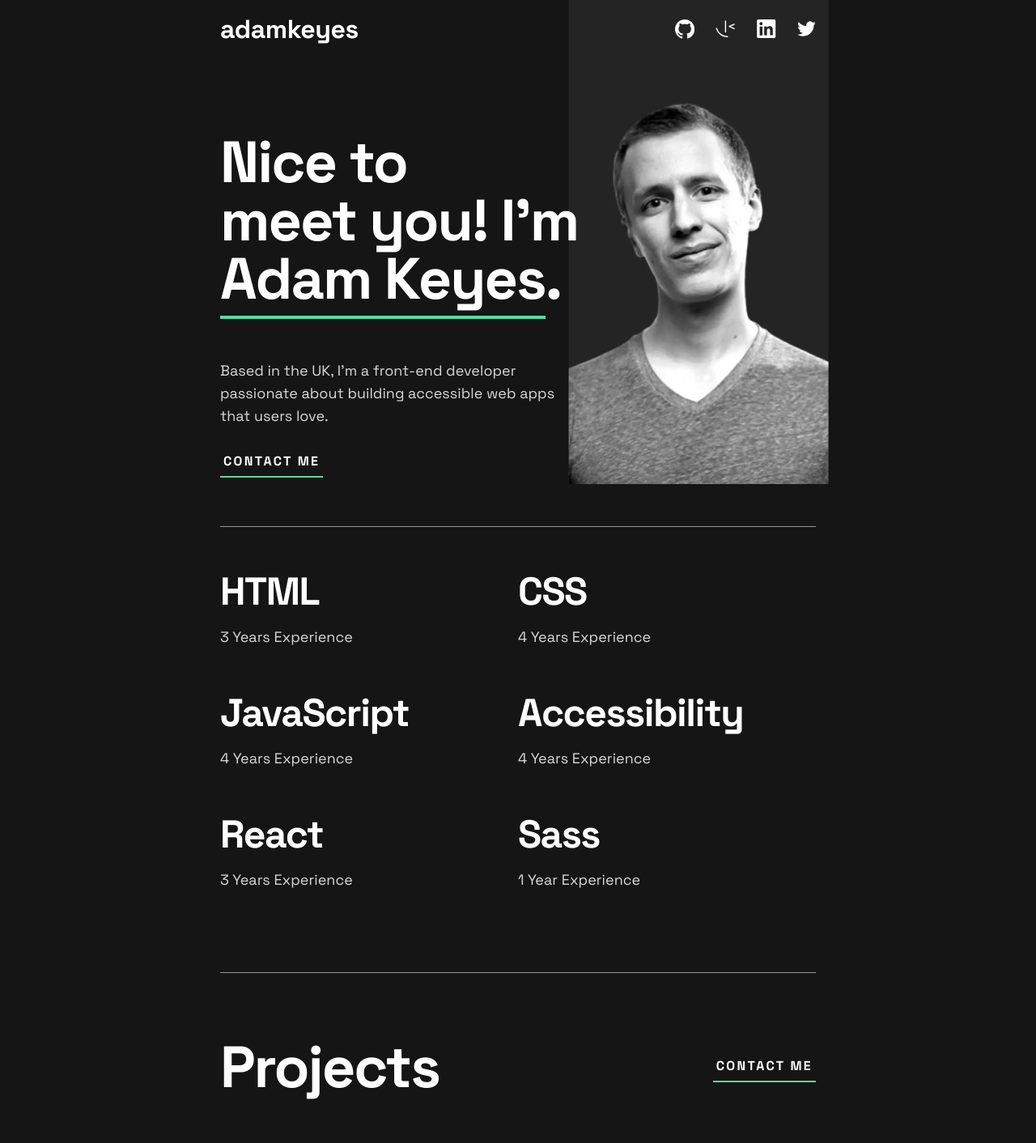
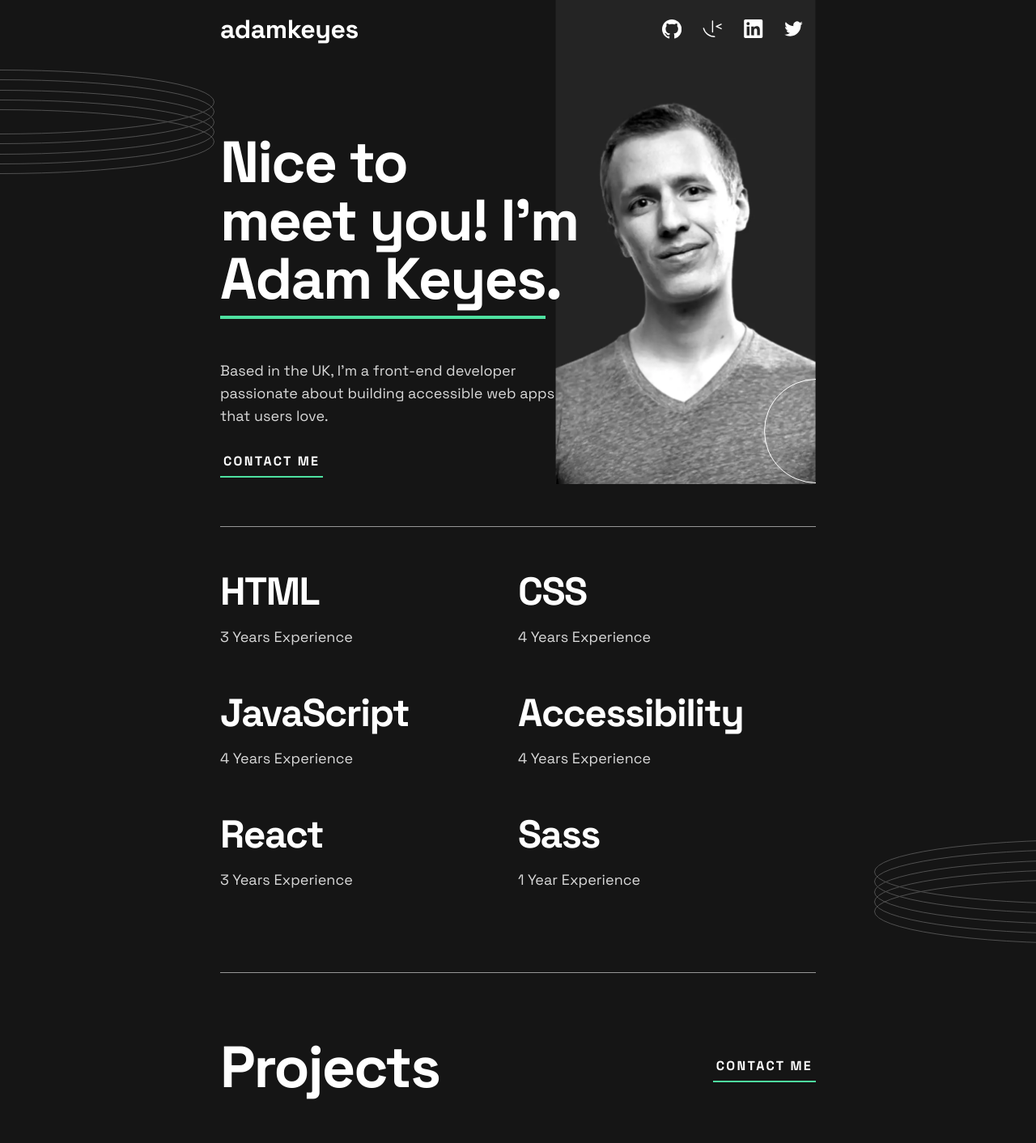
Before and after one commit to luAr26/single-page-developer-portfolio-code, a Next.js app: page / in a window 1280 px wide. Shown: the top 1412 px of the page at 81% size. Built offline with nearby package versions, Linux system fonts and the light colour scheme.

Commit message:
Add background images to all the sections.

```diff
--- a/app/_components/Contact.jsx
+++ b/app/_components/Contact.jsx
@@ -1,6 +1,7 @@
 /** @format */
 import Link from "next/link";
 import SocialLinks from "./SocialLinks";
+import ContactForm from "@/app/_components/ContactForm";
 
 function Contact() {
   return (
@@ -15,48 +16,7 @@ function Contact() {
               possible.
             </p>
           </div>
-          <form action='' className='w-full desktop:w-[445px]'>
-            <div className='mt-8 desktop:mt-0'>
-              <label htmlFor='name' className='sr-only'>
-                Name
-              </label>
-              <input
-                type='text'
-                name='name'
-                id='name'
-                placeholder='Name'
-                className='form-input'
-              />
-            </div>
-            <div className='mt-8'>
-              <label htmlFor='email' className='sr-only'>
-                Name
-              </label>
-              <input
-                type='email'
-                name='email'
-                id='email'
-                placeholder='Email'
-                className='form-input'
-              />
-            </div>
-            <div className='mt-8'>
-              <label htmlFor='message' className='sr-only'>
-                Message
-              </label>
-              <textarea
-                name='message'
-                id='message'
-                placeholder='Message'
-                className='form-input h-[107px]'
-              ></textarea>
-            </div>
-            <div className='flex justify-end mt-8'>
-              <button type='submit' className='btn'>
-                Send message
-              </button>
-            </div>
-          </form>
+          <ContactForm />
         </div>
         <div className='border-t border-white mt-[87px] tablet:mt-[92px] flex flex-col items-center pt-[39px] pb-[60px] gap-5 tablet:flex-row tablet:justify-between tablet:pt-[30px] tablet:pb-[40px] desktop:pt-[47px] desktop:pb-[92px]'>
           <Link href='' className='logo'>
--- /dev/null
+++ b/app/_components/ContactForm.jsx
@@ -0,0 +1,50 @@
+/** @format */
+
+function ContactForm() {
+  return (
+    <form action='' className='w-full desktop:w-[445px]'>
+      <div className='mt-8 desktop:mt-0'>
+        <label htmlFor='name' className='sr-only'>
+          Name
+        </label>
+        <input
+          type='text'
+          name='name'
+          id='name'
+          placeholder='Name'
+          className='form-input'
+        />
+      </div>
+      <div className='mt-8'>
+        <label htmlFor='email' className='sr-only'>
+          Name
+        </label>
+        <input
+          type='email'
+          name='email'
+          id='email'
+          placeholder='Email'
+          className='form-input'
+        />
+      </div>
+      <div className='mt-8'>
+        <label htmlFor='message' className='sr-only'>
+          Message
+        </label>
+        <textarea
+          name='message'
+          id='message'
+          placeholder='Message'
+          className='form-input h-[107px]'
+        ></textarea>
+      </div>
+      <div className='flex justify-end mt-8'>
+        <button type='submit' className='btn'>
+          Send message
+        </button>
+      </div>
+    </form>
+  );
+}
+
+export default ContactForm;
--- a/app/_components/Header.jsx
+++ b/app/_components/Header.jsx
@@ -6,8 +6,8 @@ import CirclePattern from "@/public/images/pattern-circle.svg";
 function Header({ children }) {
   return (
     // TODO: Add background-images to the header
-    <header className='container relative text-center tablet:text-left'>
-      {children}
+    <header className='text-center  tablet:text-left' id='main-header'>
+      <div className='container relative'>{children}</div>
       {/* <RingsPattern /> */}
       {/* <CirclePattern /> */}
     </header>
--- a/app/_components/Hero.jsx
+++ b/app/_components/Hero.jsx
@@ -9,14 +9,17 @@ import profileImageDesktop from "@/public/images/image-profile-desktop.webp";
 
 function Hero() {
   return (
-    <div className='flex flex-col items-center gap-6 pb-20 tablet:pb-[60px] desktop:pb-[238px]'>
+    <div
+      className='flex flex-col items-center gap-6 pb-20 tablet:pb-[60px] desktop:pb-[238px]'
+      id='hero-container'
+    >
       <div className='relative h-[383px] w-[174px] tablet:hidden'>
         <Image src={profileImageMobile} alt='Profile Image' priority />
       </div>
-      <div className='h-[600px] w-[322px] hidden tablet:block tablet:absolute tablet:right-0 desktop:hidden'>
+      <div className='h-[600px] w-[322px] hidden tablet:block tablet:absolute tablet:right-4 desktop:hidden tablet:-z-10'>
         <Image src={profileImageTablet} alt='Profile Image' priority />
       </div>
-      <div className='h-[720px] w-[445px] hidden desktop:block desktop:absolute desktop:right-0'>
+      <div className='h-[720px] w-[445px] hidden desktop:block desktop:absolute desktop:right-4 desktop:-z-10'>
         <Image src={profileImageDesktop} alt='Profile Image' priority />
       </div>
       <div className='flex flex-col items-center gap-6 tablet:items-start tablet:w-full tablet:relative tablet:mt-[148px] desktop:mt-[178px]'>
--- a/app/_components/Main.jsx
+++ b/app/_components/Main.jsx
@@ -1,7 +1,11 @@
 /** @format */
 
 function Main({ children }) {
-  return <main className='container'>{children}</main>;
+  return (
+    <main id='main'>
+      <div className='container'>{children}</div>
+    </main>
+  );
 }
 
 export default Main;
--- a/app/_components/MainNav.jsx
+++ b/app/_components/MainNav.jsx
@@ -5,7 +5,7 @@ import SocialLinks from "@/app/_components/SocialLinks";
 
 function MainNav() {
   return (
-    <div className='absolute top-5 right-4 left-4 w-[calc(100%-2rem)] z-[1] flex flex-col items-center gap-5 tablet:flex-row tablet:justify-between tablet:gap-0'>
+    <div className='absolute top-5 right-4 left-4 w-[calc(100%-2rem)] z-[1] flex flex-col items-center gap-5 tablet:flex-row tablet:justify-between tablet:gap-0 tablet:right-6 tablet:w-[calc(100%-3rem)]'>
       <Link href='/' className='logo'>
         adamkeyes
       </Link>
--- a/app/globals.css
+++ b/app/globals.css
@@ -32,7 +32,7 @@
     @apply text-[2.5rem] font-bold leading-[1] -tracking-[1.14px] tablet:text-[4.5rem] tablet:-tracking-[2.05px] desktop:text-xl;
   }
   .form-input {
-    @apply block w-full border-b border-white bg-dark-gray  placeholder:uppercase p-[8px_23px] text-input focus:outline-none focus:border-secondary;
+    @apply block w-full border-b border-white bg-transparent placeholder:uppercase p-[8px_23px] text-input focus:outline-none focus:border-secondary;
   }
 
   .logo {
@@ -43,3 +43,69 @@
     @apply transition-all fill-white hover:fill-secondary;
   }
 }
+
+#main-header {
+  background:
+    url("/images/pattern-rings.svg") -342px 124px no-repeat,
+    url("/images/pattern-circle.svg") right -65px top 254px no-repeat;
+}
+
+#main {
+  background: url("/images/pattern-rings.svg") right -342px top 540px no-repeat;
+}
+
+#contact {
+  background-color: var(--color-dark-gray);
+  background-image: url("/images/pattern-rings.svg");
+  background-position: left -342px bottom 269px;
+  background-repeat: no-repeat;
+}
+
+/* Tablet */
+@media only screen and (min-width: 768px) {
+  #main-header {
+    background:
+      url("/images/pattern-rings.svg") -265px 86px no-repeat,
+      none;
+  }
+
+  #hero-container {
+    background: url("/images/pattern-circle.svg") right -65px bottom 53px no-repeat;
+  }
+
+  #main {
+    background: url("/images/pattern-rings.svg") right -330px top 387px no-repeat;
+  }
+
+  #contact {
+    background-color: var(--color-dark-gray);
+    background-image: url("/images/pattern-rings.svg");
+    background-position: left -362px bottom 130px;
+    background-repeat: no-repeat;
+  }
+}
+
+/* Desktop */
+@media only screen and (min-width: 1440px) {
+  #main-header {
+    background:
+      url("/images/pattern-rings.svg") -100px 133px no-repeat,
+      none;
+  }
+
+  #hero-container {
+    background: url("/images/pattern-circle.svg") right 380px bottom 174px
+      no-repeat;
+  }
+
+  #main {
+    background: url("/images/pattern-rings.svg") right -243px top 252px no-repeat;
+  }
+
+  #contact {
+    background-color: var(--color-dark-gray);
+    background-image: url("/images/pattern-rings.svg");
+    background-position: left -206px bottom 219px;
+    background-repeat: no-repeat;
+  }
+}
--- a/tailwind.config.js
+++ b/tailwind.config.js
@@ -16,6 +16,7 @@ module.exports = {
       ["dark-gray"]: "var(--color-dark-gray)",
       ["light-gray"]: "var(--color-light-gray)",
       white: "var(--color-white)",
+      transparent: "transparent",
     },
     screens: {
       tablet: "768px",
```
